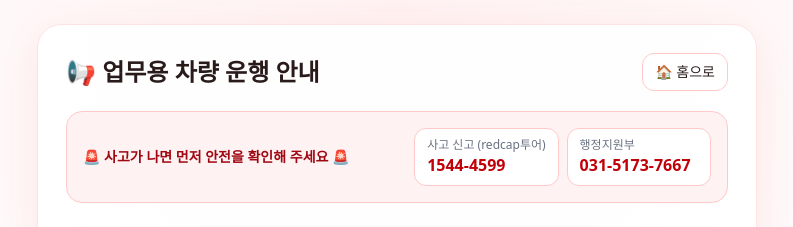
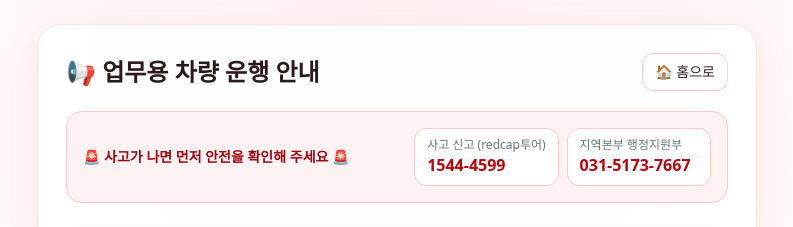
Before and after one commit to joadela00/vehicle-log, a Next.js app: page /guide in a window 1280 px wide. Shown: the top 227 px of the page, without its empty margins (243-1036 px from the left). Built offline with nearby package versions, Linux system fonts and the light colour scheme.

Commit message:
Update page.tsx

```diff
--- a/app/guide/page.tsx
+++ b/app/guide/page.tsx
@@ -73,7 +73,7 @@
                 <div className="text-base font-extrabold text-red-700">1544-4599</div>
               </div>
               <div className="rounded-xl border border-red-200 bg-white px-3 py-2">
-                <div className="text-xs text-gray-500">행정지원부</div>
+                <div className="text-xs text-gray-500">지역본부 행정지원부</div>
                 <div className="text-base font-extrabold text-red-700">031-5173-7667</div>
               </div>
             </div>
```
